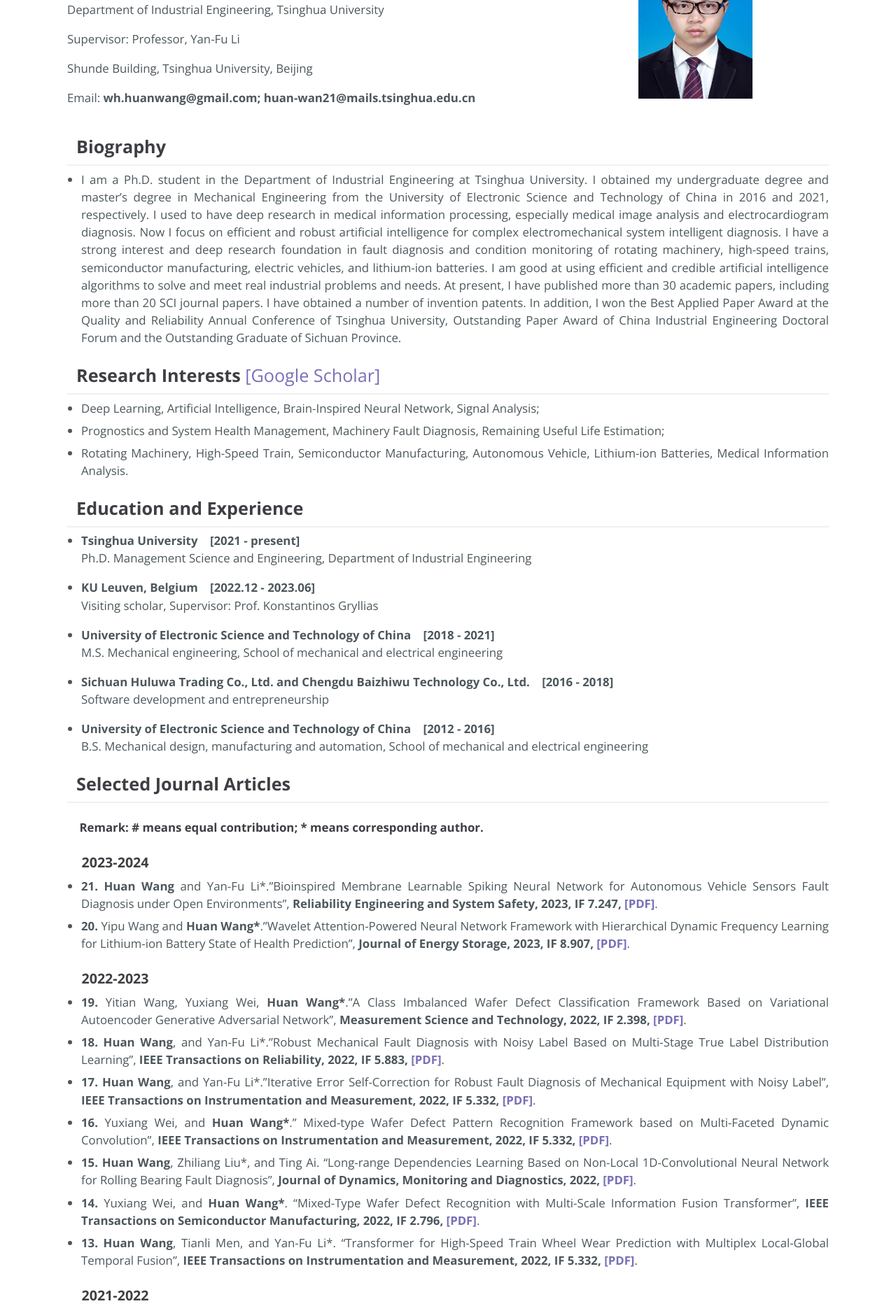
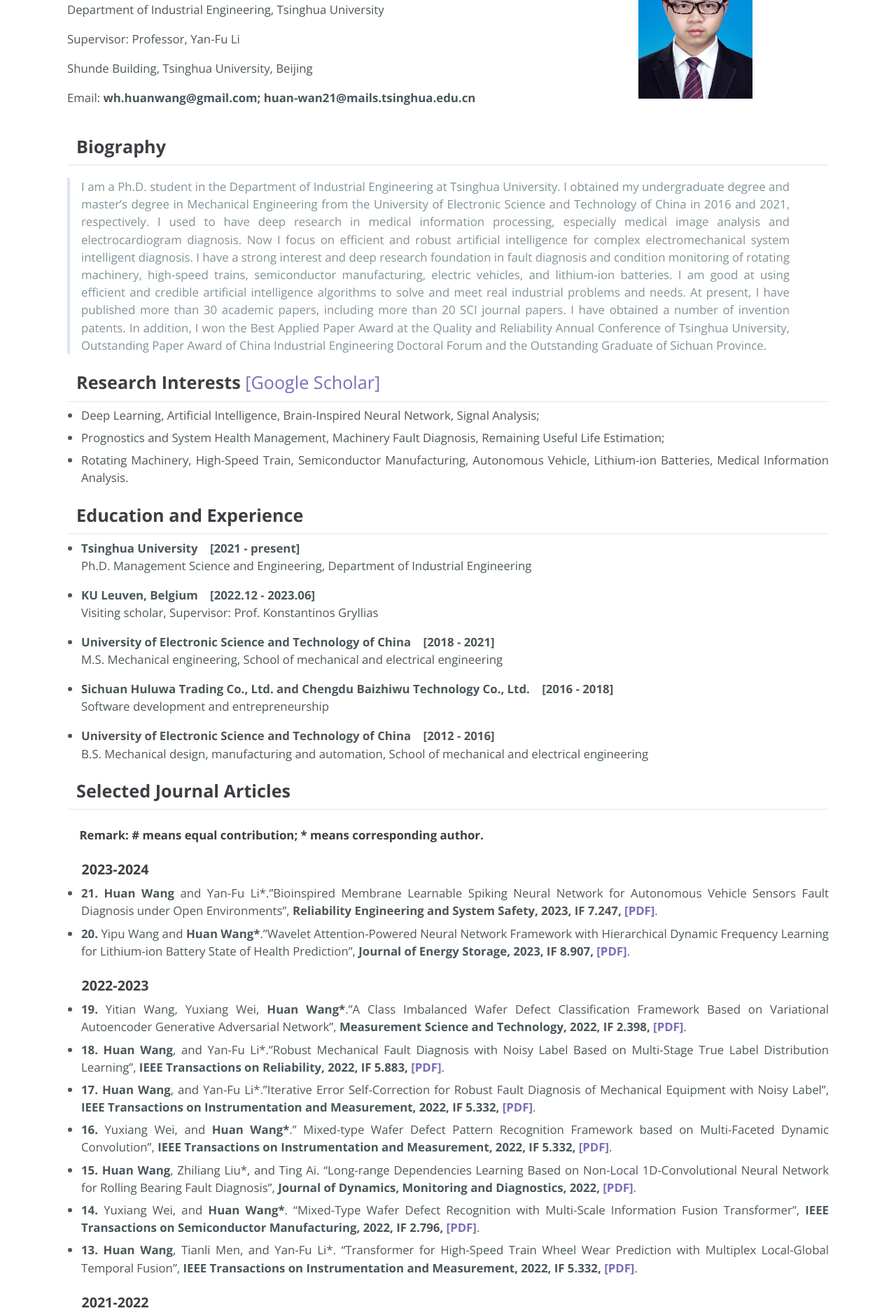
Before and after one commit to WH-HuanWang/WH-HuanWang.github.io, a Jekyll site: the page built from index.md, in a window 1280 px wide. Shown: the part 355-2232 px from the top of the page at 70% size. Built offline with Jekyll 4.4.1, drawn with Linux system fonts in a browser that asks for light colours.

```diff
--- a/index.md
+++ b/index.md
@@ -22,7 +22,7 @@ description: I focus on efficient and robust artificial intelligence for complex
 
 ## &nbsp; <b>Biography</b>
 * * *
-* I am a Ph.D. student in the Department of Industrial Engineering at Tsinghua University. I obtained my undergraduate degree and master's degree in Mechanical Engineering from the University of Electronic Science and Technology of China in 2016 and 2021, respectively. I used to have deep research in medical information processing, especially medical image analysis and electrocardiogram diagnosis. Now I focus on efficient and robust artificial intelligence for complex electromechanical system intelligent diagnosis. I have a strong interest and deep research foundation in fault diagnosis and condition monitoring of rotating machinery, high-speed trains, semiconductor manufacturing, electric vehicles, and lithium-ion batteries. I am good at using efficient and credible artificial intelligence algorithms to solve and meet real industrial problems and needs. At present, I have published more than 30 academic papers, including more than 20 SCI journal papers. I have obtained a number of invention patents. In addition, I won the Best Applied Paper Award at the Quality and Reliability Annual Conference of Tsinghua University, Outstanding Paper Award of China Industrial Engineering Doctoral Forum and the Outstanding Graduate of Sichuan Province.
+> I am a Ph.D. student in the Department of Industrial Engineering at Tsinghua University. I obtained my undergraduate degree and master's degree in Mechanical Engineering from the University of Electronic Science and Technology of China in 2016 and 2021, respectively. I used to have deep research in medical information processing, especially medical image analysis and electrocardiogram diagnosis. Now I focus on efficient and robust artificial intelligence for complex electromechanical system intelligent diagnosis. I have a strong interest and deep research foundation in fault diagnosis and condition monitoring of rotating machinery, high-speed trains, semiconductor manufacturing, electric vehicles, and lithium-ion batteries. I am good at using efficient and credible artificial intelligence algorithms to solve and meet real industrial problems and needs. At present, I have published more than 30 academic papers, including more than 20 SCI journal papers. I have obtained a number of invention patents. In addition, I won the Best Applied Paper Award at the Quality and Reliability Annual Conference of Tsinghua University, Outstanding Paper Award of China Industrial Engineering Doctoral Forum and the Outstanding Graduate of Sichuan Province.
 
 
 ## &nbsp; <b>Research Interests</b> [[Google Scholar]](https://scholar.google.com.hk/citations?user=Um0g-XMAAAAJ&hl=zh-CN&authuser=1)
```
